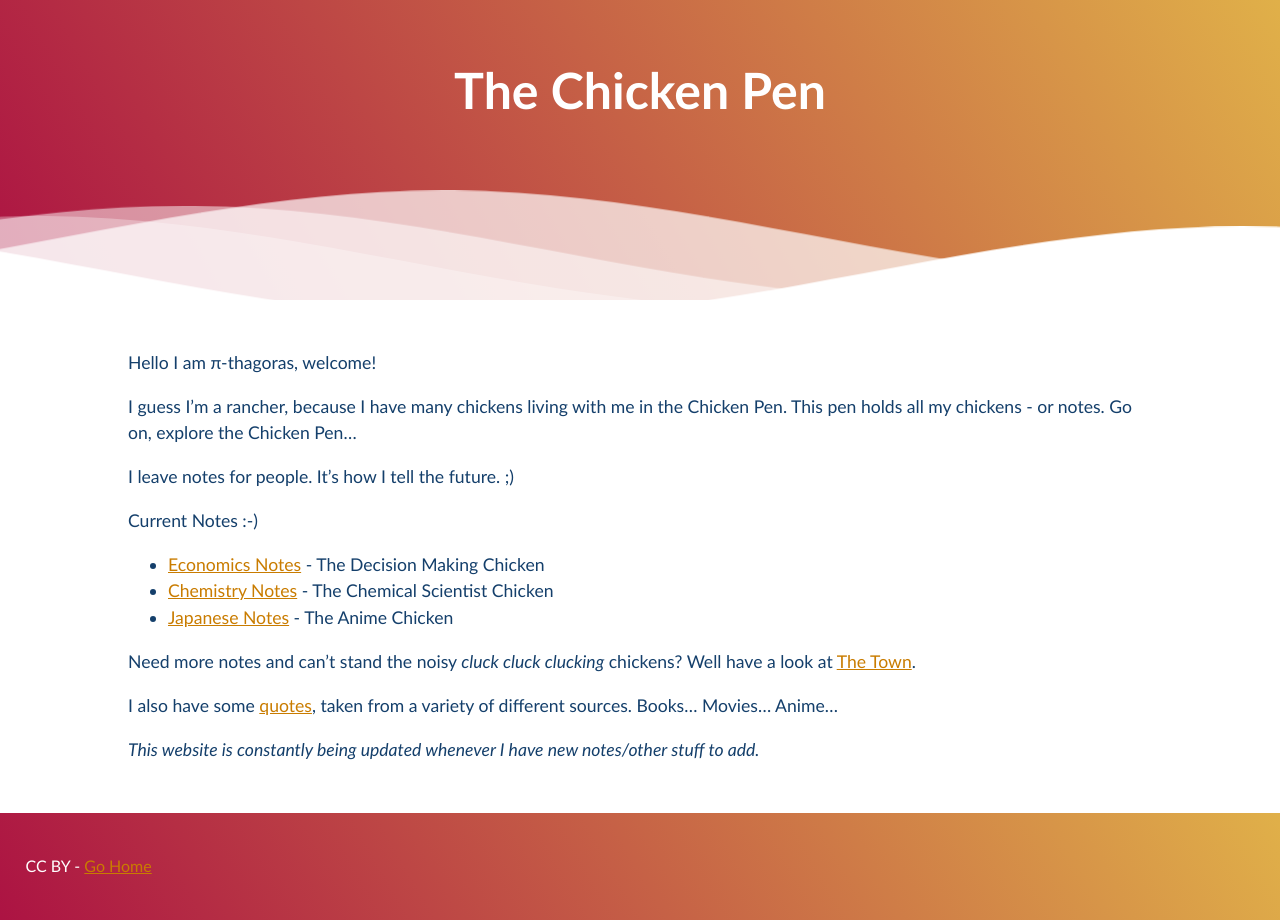
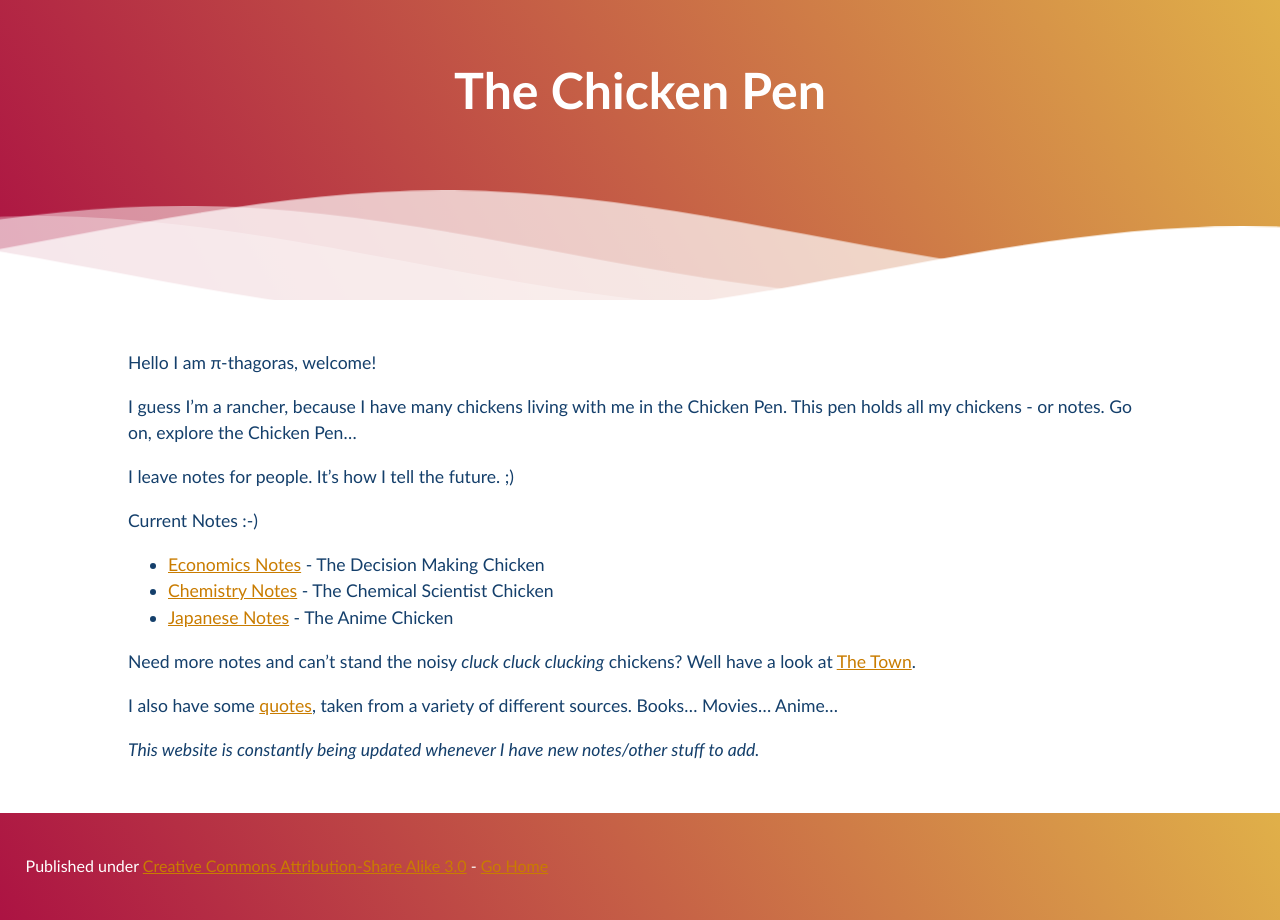
Before and after one commit to Pi-thagoras/the-chicken-pen, a Jekyll site: the page built from index.md, in a window 1280 px wide. Built offline with Jekyll 4.4.1, drawn with Linux system fonts in a browser that asks for light colours.

Commit message:
Viewport Update

```diff
--- a/_layouts/default.html
+++ b/_layouts/default.html
@@ -1,6 +1,7 @@
 <!DOCTYPE html>
 <head>
     <meta charset="utf-8">
+    <meta name="viewport" content="width=device-width, initial-scale=1.0">
     <link rel="preconnect" href="https://fonts.googleapis.com">
     <link rel="preconnect" href="https://fonts.gstatic.com" crossorigin>
     <link href="https://fonts.googleapis.com/css2?family=Open+Sans&display=swap" rel="stylesheet">
@@ -55,6 +56,6 @@
         {{ content }}
     </div>
     <div class="page-footer">
-        <p>CC BY - <a href="https://pi-thagoras.github.io/the-chicken-pen/">Go Home</a></p>
+        <p>Published under <a href="https://creativecommons.org/licenses/by-sa/3.0/">Creative Commons Attribution-Share Alike 3.0</a> - <a href="https://pi-thagoras.github.io/the-chicken-pen/">Go Home</a></p>
     </div>
 </body>
```
Also changed, not shown: .obsidian/plugins/novel-word-count/data.json, .obsidian/workspace.json.
